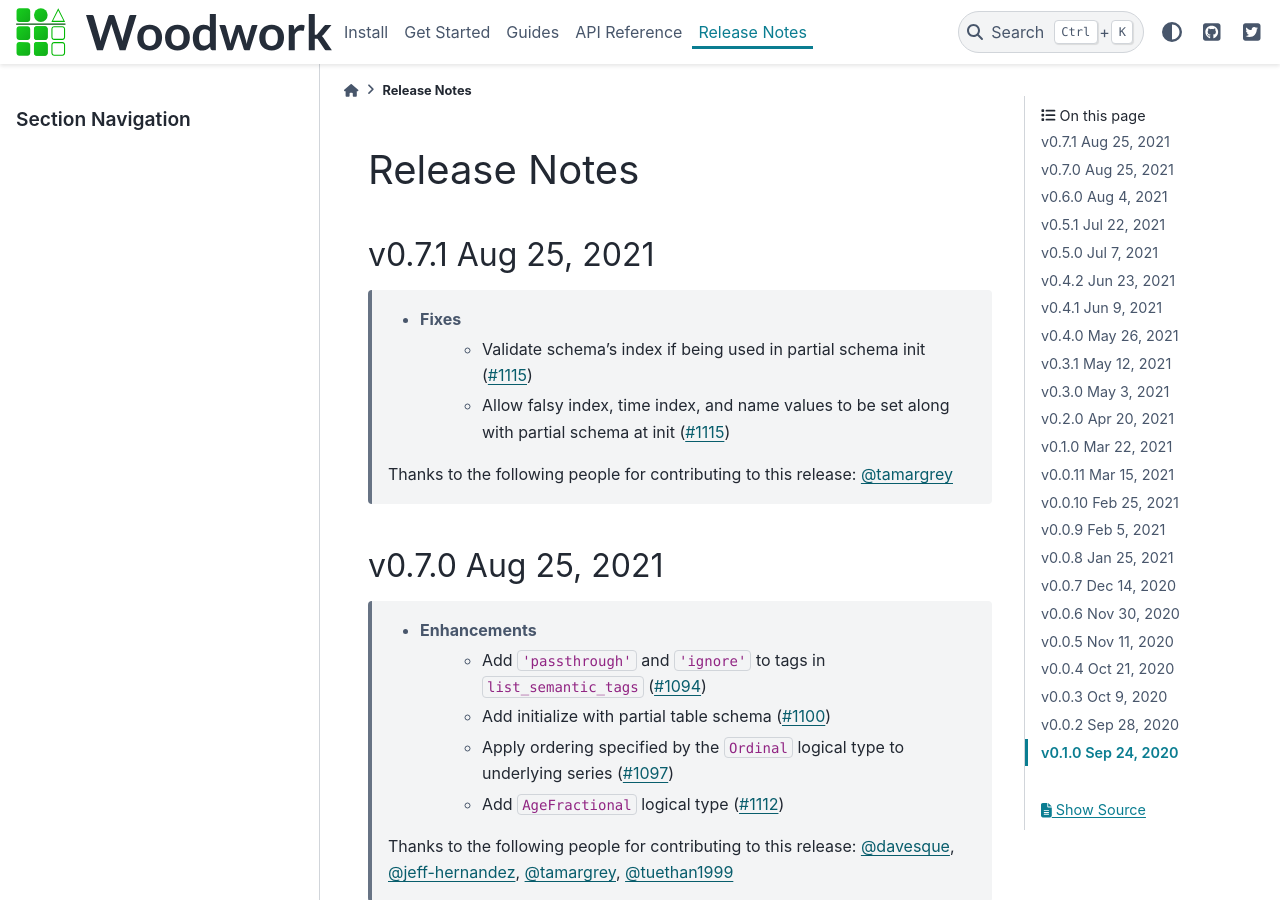
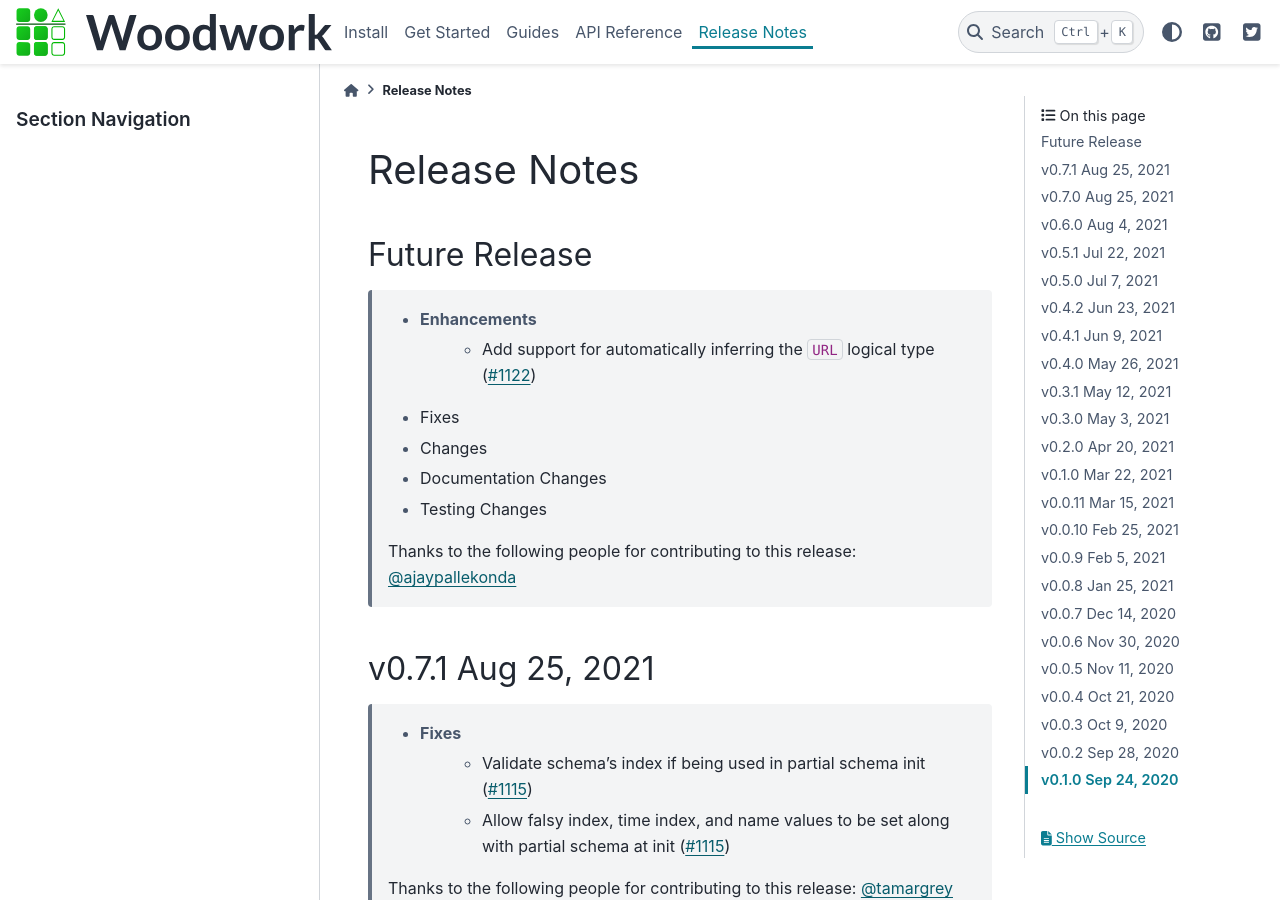
Before and after one commit to alteryx/woodwork, a Sphinx documentation site: the page built from docs/source/release_notes.rst, in a window 1280 px wide and 900 px high. Built offline with Sphinx 7.4.7 and the PyData theme 0.15.4, drawn with Linux system fonts in a browser that asks for light colours; comment, search, counter and statistics services are not loaded.

Commit message:
fixed release notes formatting

```diff
--- a/docs/source/release_notes.rst
+++ b/docs/source/release_notes.rst
@@ -2,8 +2,8 @@
 
 Release Notes
 -------------
-.. Future Release
-  ===============
+Future Release
+===============
     * Enhancements
         * Add support for automatically inferring the ``URL`` logical type (:pr:`1122`)
     * Fixes
@@ -11,8 +11,8 @@
     * Documentation Changes
     * Testing Changes
 
-.. Thanks to the following people for contributing to this release:
-    :user:`ajaypallekonda`,
+    Thanks to the following people for contributing to this release:
+    :user:`ajaypallekonda`
 
 v0.7.1 Aug 25, 2021
 ===================
```
